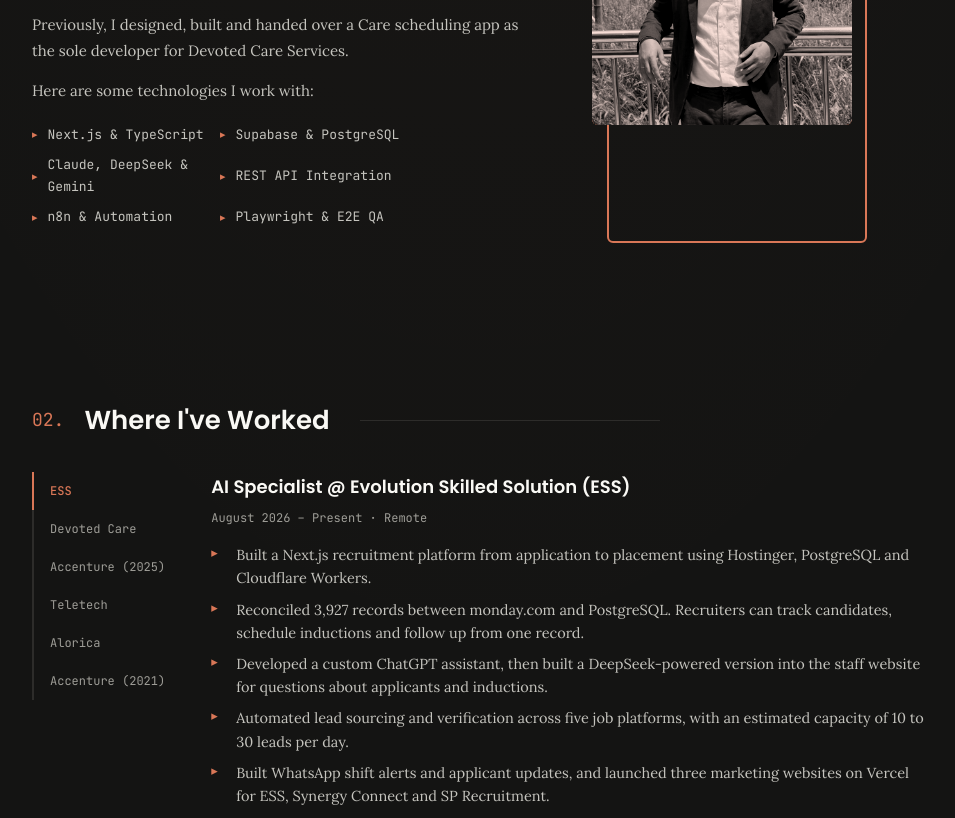
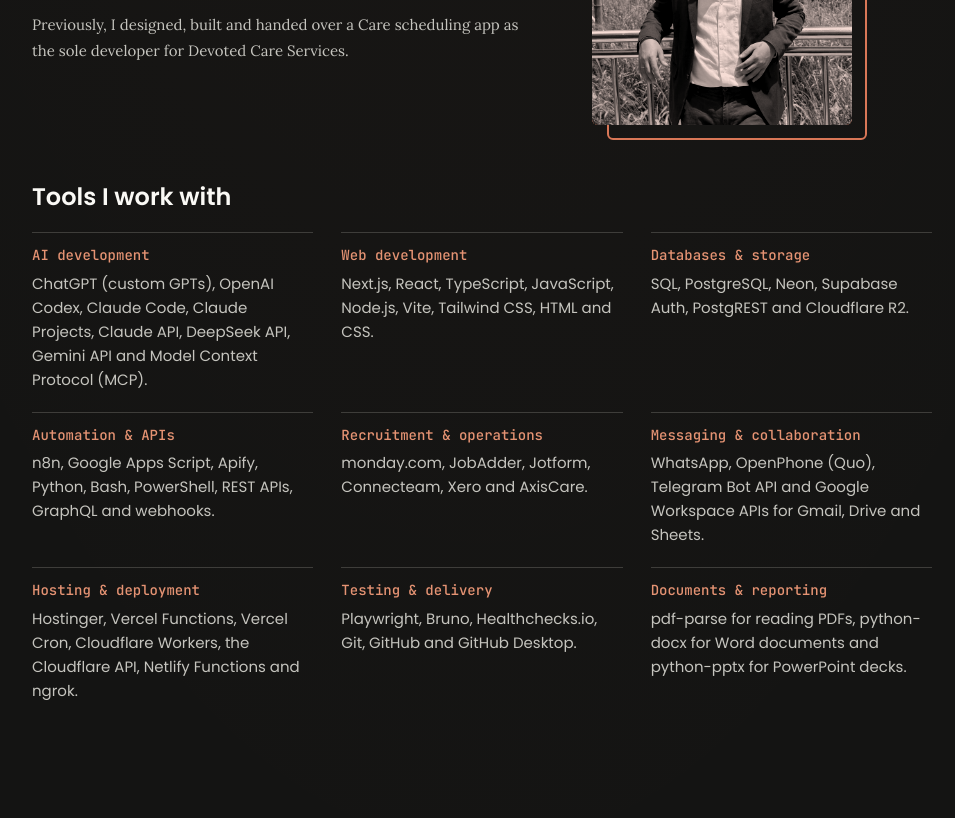
Before and after one commit to chanrylejay/my-portfolio-v1, a plain HTML site: page index.html in a window 1280 px wide. Shown: the part 1186-2004 px from the top of the page, without its empty margins (158-1113 px from the left). Drawn offline with nearby package versions, Linux system fonts and the light colour scheme; a script that the page names is missing.

Commit message:
Detail the tools behind the portfolio and ESS recruitment workspace

```diff
--- a/index.html
+++ b/index.html
@@ -802,26 +802,40 @@
                 margin-bottom: 15px;
             }
 
-            .about__skills {
+            .about__toolkit {
+                margin-block-start: clamp(2rem, 5vw, 3.5rem);
+            }
+
+            #tools, #ess-recruitment {
+                scroll-margin-block-start: calc(var(--nav-height) + 1rem);
+            }
+
+            .about__toolkit h3 {
+                margin-block-end: 1.25rem;
+                color: var(--text-primary);
+                font: 600 clamp(1.25rem, 3vw, 1.5rem)/1.3 var(--font-sans);
+            }
+
+            .tool-list {
                 display: grid;
-                grid-template-columns: repeat(2, minmax(130px, 180px));
-                gap: 8px;
-                margin-top: 20px;
-                font-family: var(--font-mono);
-                font-size: 13px;
-            }
-
-            .about__skill {
-                display: flex;
-                align-items: center;
-                gap: 10px;
+                grid-template-columns: repeat(auto-fit, minmax(min(100%, 15rem), 1fr));
+                gap: 1.25rem clamp(1rem, 3vw, 1.75rem);
+            }
+
+            .tool-list > div {
+                border-block-start: 1px solid var(--border-hover);
+                padding-block-start: 0.75rem;
+            }
+
+            .tool-list dt {
+                color: var(--accent-secondary);
+                font: 500 0.875rem/1.5 var(--font-mono);
+            }
+
+            .tool-list dd {
+                margin-block-start: 0.35rem;
                 color: var(--text-secondary);
-            }
-
-            .about__skill::before {
-                content: "\25B8";
-                color: var(--accent-primary);
-                font-size: 11px;
+                font: 400 0.9375rem/1.6 var(--font-sans);
             }
 
             .about__image-wrapper {
@@ -1219,6 +1233,7 @@
             .client-project__preview img { display: block; width: 100%; height: auto; }
             .client-project p { color: var(--text-secondary); line-height: 1.65; }
             .client-project__tech { margin: 0.8rem 0; font: 12px/1.55 var(--font-mono); }
+            .client-project__tools { grid-column: 1 / -1; }
             .client-project__demo {
                 display: inline-flex;
                 align-items: center;
@@ -1835,15 +1850,6 @@
                             Previously, I designed, built and handed over a Care scheduling app as
                             the sole developer for Devoted Care Services.
                         </p>
-                        <p>Here are some technologies I work with:</p>
-                        <ul class="about__skills">
-                            <li class="about__skill">Next.js & TypeScript</li>
-                            <li class="about__skill">Supabase & PostgreSQL</li>
-                            <li class="about__skill">Claude, DeepSeek & Gemini</li>
-                            <li class="about__skill">REST API Integration</li>
-                            <li class="about__skill">n8n & Automation</li>
-                            <li class="about__skill">Playwright & E2E QA</li>
-                        </ul>
                     </div>
                     <div class="about__image-wrapper fade-in">
                         <div class="about__image">
@@ -1858,6 +1864,47 @@
                         </div>
                         <div class="about__image-border"></div>
                     </div>
+                </div>
+                <div class="about__toolkit" id="tools">
+                    <h3 id="tools-heading">Tools I work with</h3>
+                    <dl class="tool-list" aria-labelledby="tools-heading">
+                        <div>
+                            <dt>AI development</dt>
+                            <dd>ChatGPT (custom GPTs), OpenAI Codex, Claude Code, Claude Projects, Claude API, DeepSeek API, Gemini API and Model Context Protocol (MCP).</dd>
+                        </div>
+                        <div>
+                            <dt>Web development</dt>
+                            <dd>Next.js, React, TypeScript, JavaScript, Node.js, Vite, Tailwind CSS, HTML and CSS.</dd>
+                        </div>
+                        <div>
+                            <dt>Databases &amp; storage</dt>
+                            <dd>SQL, PostgreSQL, Neon, Supabase Auth, PostgREST and Cloudflare R2.</dd>
+                        </div>
+                        <div>
+                            <dt>Automation &amp; APIs</dt>
+                            <dd>n8n, Google Apps Script, Apify, Python, Bash, PowerShell, REST APIs, GraphQL and webhooks.</dd>
+                        </div>
+                        <div>
+                            <dt>Recruitment &amp; operations</dt>
+                            <dd>monday.com, JobAdder, Jotform, Connecteam, Xero and AxisCare.</dd>
+                        </div>
+                        <div>
+                            <dt>Messaging &amp; collaboration</dt>
+                            <dd>WhatsApp, OpenPhone (Quo), Telegram Bot API and Google Workspace APIs for Gmail, Drive and Sheets.</dd>
+                        </div>
+                        <div>
+                            <dt>Hosting &amp; deployment</dt>
+                            <dd>Hostinger, Vercel Functions, Vercel Cron, Cloudflare Workers, the Cloudflare API, Netlify Functions and ngrok.</dd>
+                        </div>
+                        <div>
+                            <dt>Testing &amp; delivery</dt>
+                            <dd>Playwright, Bruno, Healthchecks.io, Git, GitHub and GitHub Desktop.</dd>
+                        </div>
+                        <div>
+                            <dt>Documents &amp; reporting</dt>
+                            <dd>pdf-parse for reading PDFs, python-docx for Word documents and python-pptx for PowerPoint decks.</dd>
+                        </div>
+                    </dl>
                 </div>
             </section>
 
@@ -2107,17 +2154,42 @@
 
                 <!-- Featured Projects -->
                 <div class="projects__featured">
-                    <article class="client-project fade-in">
+                    <article class="client-project fade-in" id="ess-recruitment">
                         <a class="client-project__preview" href="./ess-recruitment-demo/">
                             <img src="./ess-recruitment-demo/preview.jpg" alt="ESS candidate list with job roles and recruitment stages" width="1200" height="700" loading="lazy">
                         </a>
                         <div>
                             <h3 class="project-featured__title"><a href="./ess-recruitment-demo/">ESS recruitment workspace</a></h3>
-                            <p>I built the staff platform that brings applications, inductions and placements into one place.
-                                In this demo, open a fictional applicant, check their progress or book an induction.</p>
-                            <p class="client-project__tech">Next.js · PostgreSQL · monday.com · DeepSeek API</p>
+                            <p>I built the workspace ESS recruiters use to track applicants from registration through induction and placement.
+                                Open a fictional applicant in the demo to review their progress or book an induction.</p>
                             <a class="client-project__demo" href="./ess-recruitment-demo/">Explore the recruitment demo</a>
                         </div>
+                        <dl class="tool-list client-project__tools" aria-label="Tools used on the ESS project">
+                            <div>
+                                <dt>Web app &amp; database</dt>
+                                <dd>Next.js, React, TypeScript and Tailwind CSS, with PostgreSQL on Neon.</dd>
+                            </div>
+                            <div>
+                                <dt>Recruitment platforms</dt>
+                                <dd>monday.com, JobAdder and Jotform connect to the workspace. Staff shortcuts open Xero and Connecteam.</dd>
+                            </div>
+                            <div>
+                                <dt>AI assistants</dt>
+                                <dd>I started with a custom GPT in ChatGPT. The chatbot inside the staff site uses the DeepSeek API.</dd>
+                            </div>
+                            <div>
+                                <dt>Hosting &amp; storage</dt>
+                                <dd>Hostinger and Vercel for hosting, Cloudflare Workers and the Cloudflare API for integrations, and Cloudflare R2 for applicant files.</dd>
+                            </div>
+                            <div>
+                                <dt>Google Workspace</dt>
+                                <dd>Gmail API for email, Google Drive API for files and Google Sheets API for recruitment spreadsheets.</dd>
+                            </div>
+                            <div>
+                                <dt>Lead sourcing &amp; alerts</dt>
+                                <dd>Apify and Google Apps Script support lead sourcing. WhatsApp delivers shift alerts and applicant updates.</dd>
+                            </div>
+                        </dl>
                     </article>
                     <article class="client-project fade-in">
                         <a class="client-project__preview" href="./devoted-shift-demo/index.html">
```
